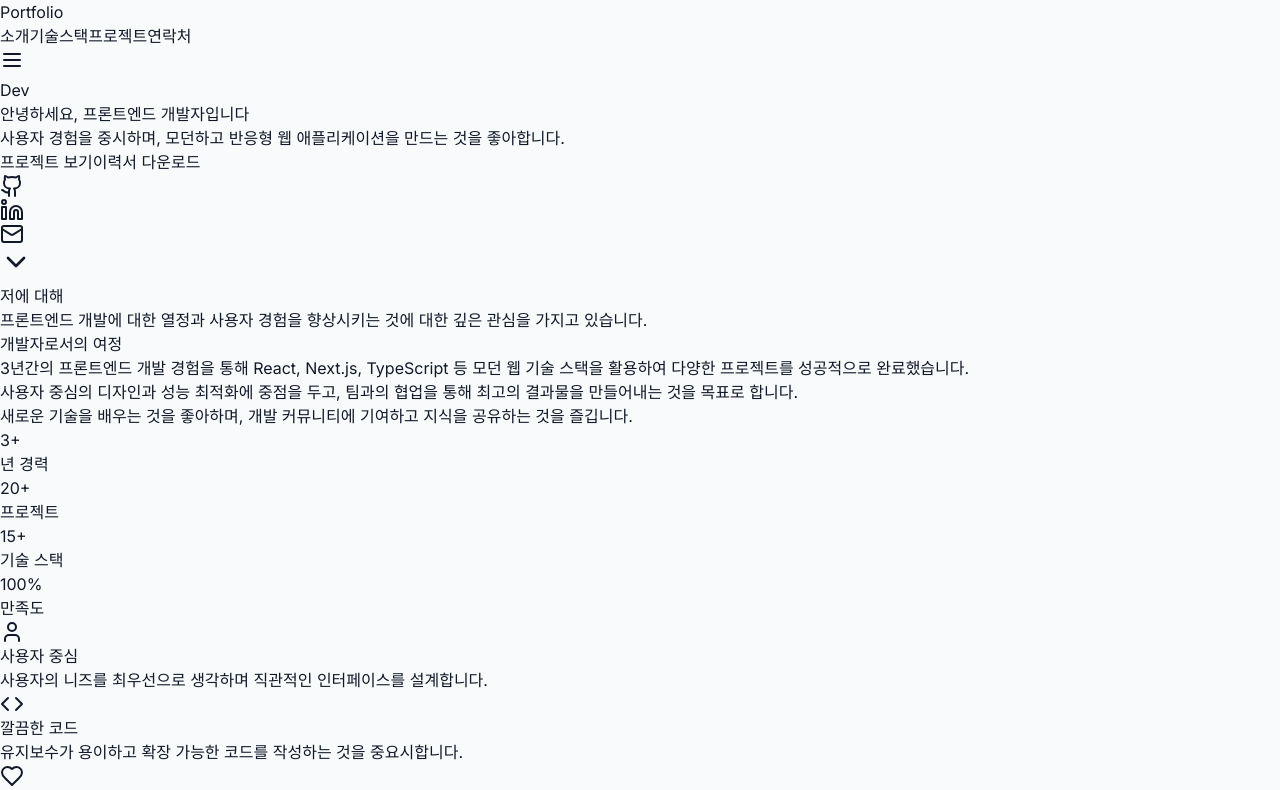
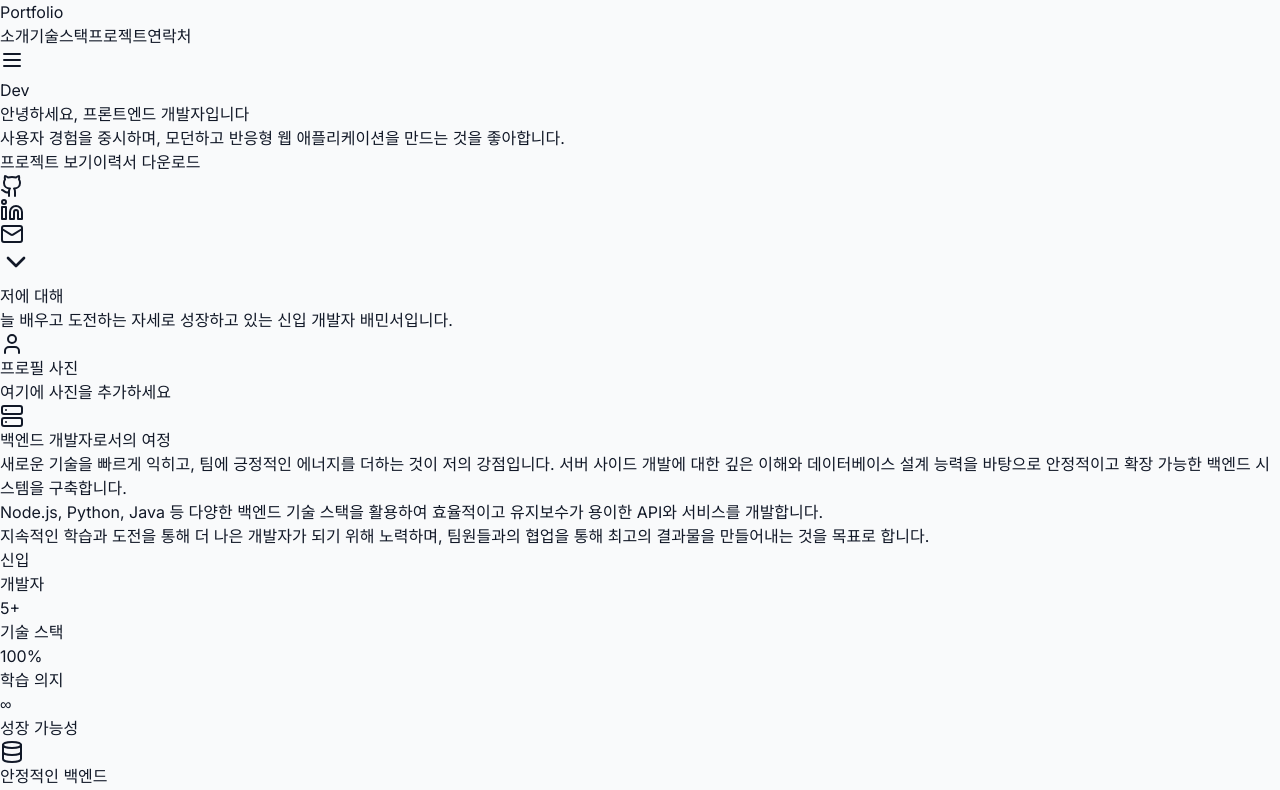
Before and after one commit to minseoBae/portfolio, a Next.js app: page / in a window 1280 px wide. Shown: the top 790 px of the page. Built offline with nearby package versions, Linux system fonts and the light colour scheme.

Commit message:
About.tsx 파일 수정: 사용자 중심의 기능 설명을 안정적인 백엔드 및 빠른 학습으로 변경하고, 프로필 이미지 섹션 추가. 통계 섹션을 신입 개발자와 관련된 내용으로 업데이트하여 성장 가능성을 강조함.

```diff
--- a/components/About.tsx
+++ b/components/About.tsx
@@ -1,11 +1,11 @@
-import { User, Code, Heart } from 'lucide-react'
+import { User, Code, Heart, Database, Server, Zap } from 'lucide-react'
 
 const About = () => {
   const features = [
     {
-      icon: <User className="w-8 h-8" />,
-      title: '사용자 중심',
-      description: '사용자의 니즈를 최우선으로 생각하며 직관적인 인터페이스를 설계합니다.'
+      icon: <Database className="w-8 h-8" />,
+      title: '안정적인 백엔드',
+      description: '견고하고 확장 가능한 서버 아키텍처를 설계하여 안정적인 서비스를 제공합니다.'
     },
     {
       icon: <Code className="w-8 h-8" />,
@@ -13,9 +13,9 @@ const About = () => {
       description: '유지보수가 용이하고 확장 가능한 코드를 작성하는 것을 중요시합니다.'
     },
     {
-      icon: <Heart className="w-8 h-8" />,
-      title: '열정적인 학습',
-      description: '새로운 기술과 트렌드를 지속적으로 학습하고 적용합니다.'
+      icon: <Zap className="w-8 h-8" />,
+      title: '빠른 학습',
+      description: '새로운 기술과 트렌드를 빠르게 익히고 팀에 긍정적인 에너지를 더합니다.'
     }
   ]
 
@@ -27,50 +27,67 @@ const About = () => {
             저에 대해
           </h2>
           <p className="text-xl text-gray-600 max-w-2xl mx-auto">
-            프론트엔드 개발에 대한 열정과 사용자 경험을 향상시키는 것에 대한 깊은 관심을 가지고 있습니다.
+            늘 배우고 도전하는 자세로 성장하고 있는 신입 개발자 배민서입니다.
           </p>
         </div>
 
         <div className="grid md:grid-cols-2 gap-12 items-center mb-16">
+          {/* Profile Image */}
+          <div className="flex justify-center md:justify-start">
+            <div className="relative">
+              <div className="w-80 h-80 bg-gradient-to-br from-primary-100 to-primary-200 rounded-2xl flex items-center justify-center shadow-lg">
+                <div className="text-center text-primary-600">
+                  <User className="w-24 h-24 mx-auto mb-4" />
+                  <p className="text-lg font-medium">프로필 사진</p>
+                  <p className="text-sm text-primary-500">여기에 사진을 추가하세요</p>
+                </div>
+              </div>
+              <div className="absolute -bottom-4 -right-4 w-20 h-20 bg-primary-500 rounded-full flex items-center justify-center text-white shadow-lg">
+                <Server className="w-10 h-10" />
+              </div>
+            </div>
+          </div>
+
           {/* About Text */}
           <div>
             <h3 className="text-2xl font-bold text-gray-900 mb-6">
-              개발자로서의 여정
+              백엔드 개발자로서의 여정
             </h3>
             <div className="space-y-4 text-gray-600">
               <p>
-                3년간의 프론트엔드 개발 경험을 통해 React, Next.js, TypeScript 등
-                모던 웹 기술 스택을 활용하여 다양한 프로젝트를 성공적으로 완료했습니다.
+                새로운 기술을 빠르게 익히고, 팀에 긍정적인 에너지를 더하는 것이 저의 강점입니다.
+                서버 사이드 개발에 대한 깊은 이해와 데이터베이스 설계 능력을 바탕으로
+                안정적이고 확장 가능한 백엔드 시스템을 구축합니다.
               </p>
               <p>
-                사용자 중심의 디자인과 성능 최적화에 중점을 두고,
-                팀과의 협업을 통해 최고의 결과물을 만들어내는 것을 목표로 합니다.
+                Node.js, Python, Java 등 다양한 백엔드 기술 스택을 활용하여
+                효율적이고 유지보수가 용이한 API와 서비스를 개발합니다.
               </p>
               <p>
-                새로운 기술을 배우는 것을 좋아하며,
-                개발 커뮤니티에 기여하고 지식을 공유하는 것을 즐깁니다.
+                지속적인 학습과 도전을 통해 더 나은 개발자가 되기 위해 노력하며,
+                팀원들과의 협업을 통해 최고의 결과물을 만들어내는 것을 목표로 합니다.
               </p>
+            </div>
           </div>
         </div>
 
         {/* Stats */}
-          <div className="grid grid-cols-2 gap-6">
+        <div className="grid grid-cols-2 md:grid-cols-4 gap-6 mb-16">
           <div className="text-center p-6 bg-primary-50 rounded-lg">
-              <div className="text-3xl font-bold text-primary-600 mb-2">3+</div>
-              <div className="text-gray-600">년 경력</div>
+            <div className="text-3xl font-bold text-primary-600 mb-2">신입</div>
+            <div className="text-gray-600">개발자</div>
           </div>
           <div className="text-center p-6 bg-primary-50 rounded-lg">
-              <div className="text-3xl font-bold text-primary-600 mb-2">20+</div>
-              <div className="text-gray-600">프로젝트</div>
-            </div>
-            <div className="text-center p-6 bg-primary-50 rounded-lg">
-              <div className="text-3xl font-bold text-primary-600 mb-2">15+</div>
+            <div className="text-3xl font-bold text-primary-600 mb-2">5+</div>
             <div className="text-gray-600">기술 스택</div>
           </div>
           <div className="text-center p-6 bg-primary-50 rounded-lg">
             <div className="text-3xl font-bold text-primary-600 mb-2">100%</div>
-              <div className="text-gray-600">만족도</div>
+            <div className="text-gray-600">학습 의지</div>
           </div>
+          <div className="text-center p-6 bg-primary-50 rounded-lg">
+            <div className="text-3xl font-bold text-primary-600 mb-2">∞</div>
+            <div className="text-gray-600">성장 가능성</div>
           </div>
         </div>
 
```
Lines whose indentation alone changed are shown as unchanged.
